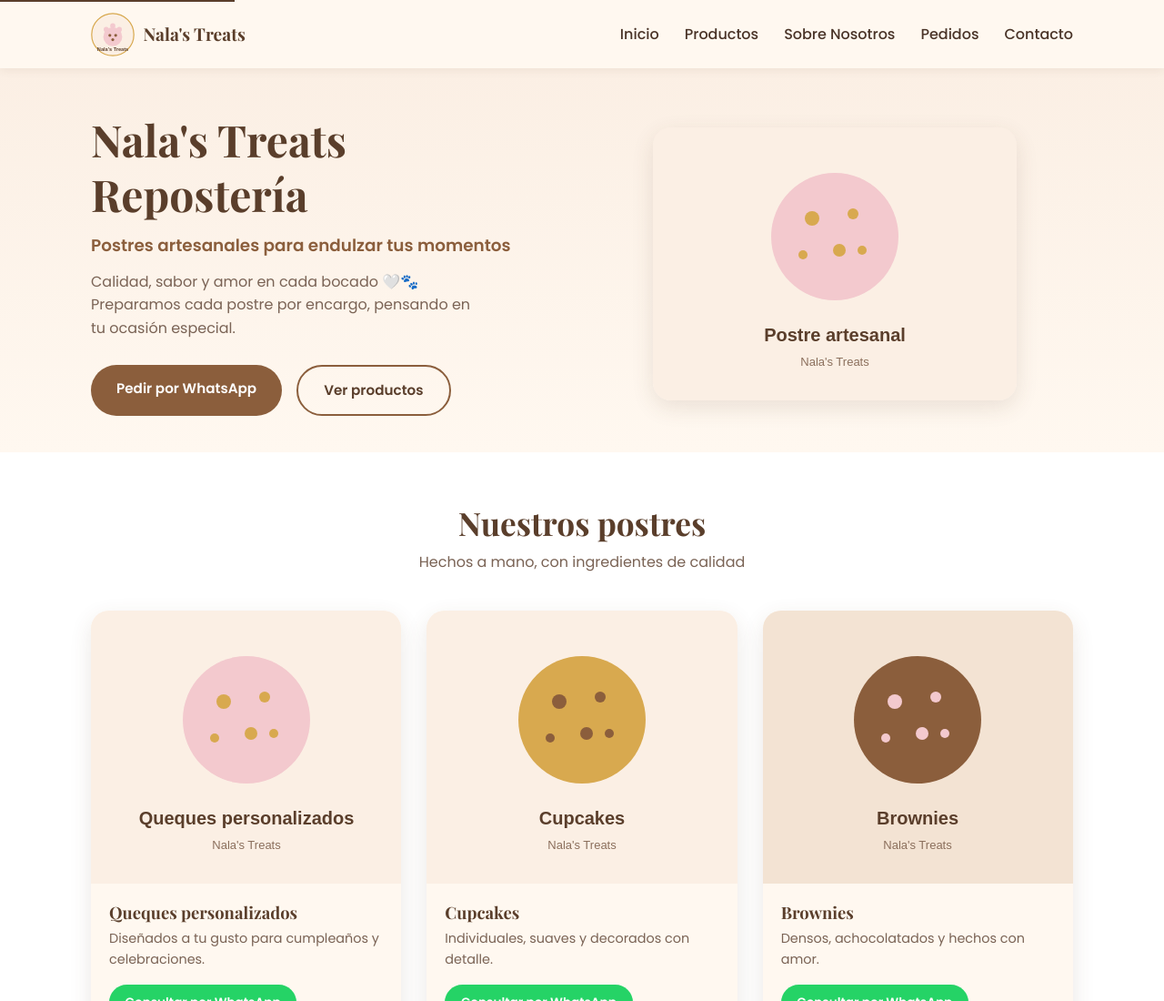
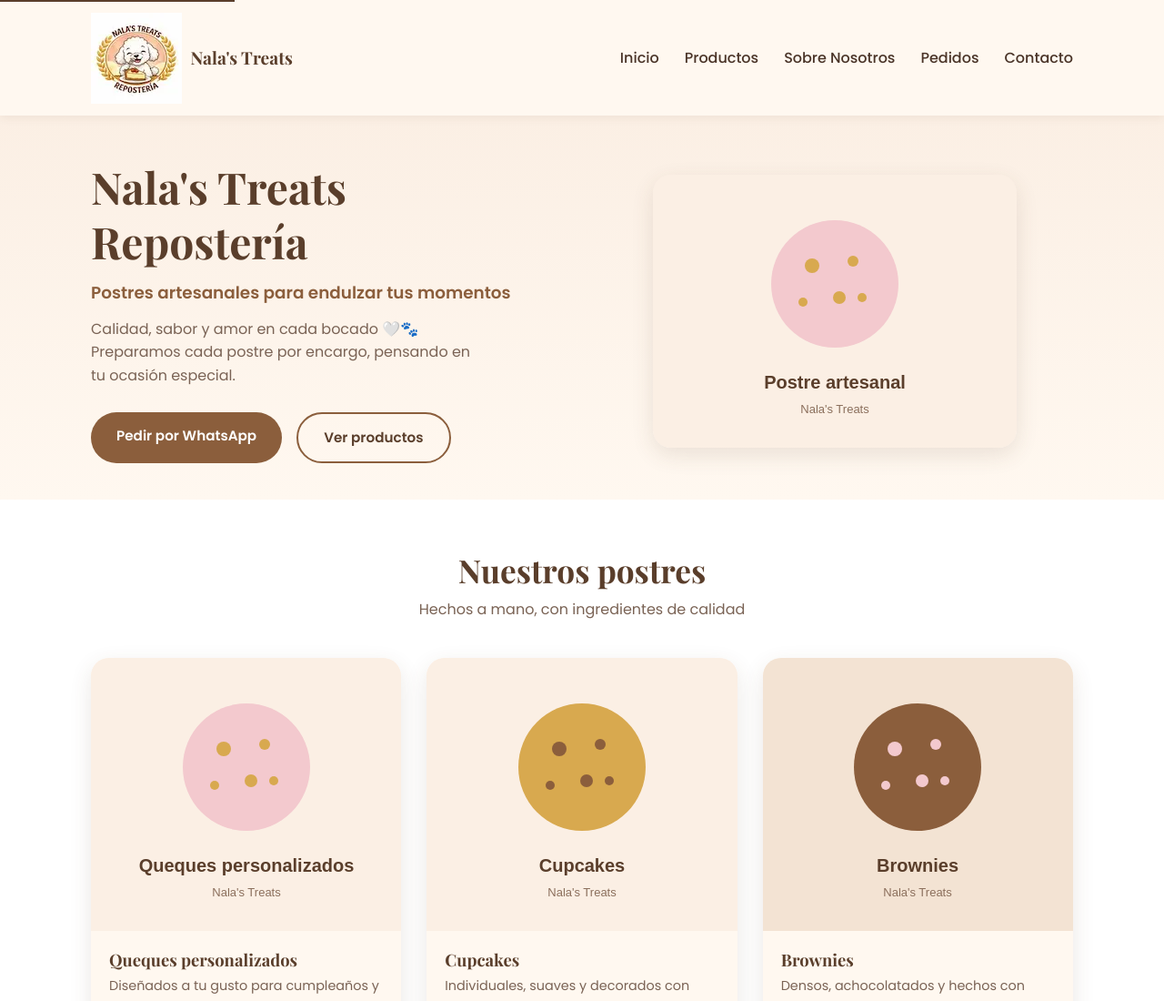
Before and after one commit to Alonso0099/nala-treats, a plain HTML site: page index.html in a window 1280 px wide. Shown: the top 1100 px of the page at 91% size. Drawn offline with nearby package versions, Linux system fonts and the light colour scheme.

Commit message:
logo changed

```diff
--- a/index.html
+++ b/index.html
@@ -22,7 +22,7 @@
   <header class="site-header">
     <div class="container header-inner">
       <a href="#inicio" class="logo">
-        <img src="images/logo.svg" alt="Logo de Nala's Treats Repostería" width="48" height="48">
+        <img src="images/logo.webp" alt="Logo de Nala's Treats Repostería" width="100" height="100">
         <span class="logo-text">Nala's Treats</span>
       </a>
 
```
Also changed, not shown: images/logo.webp (added).
